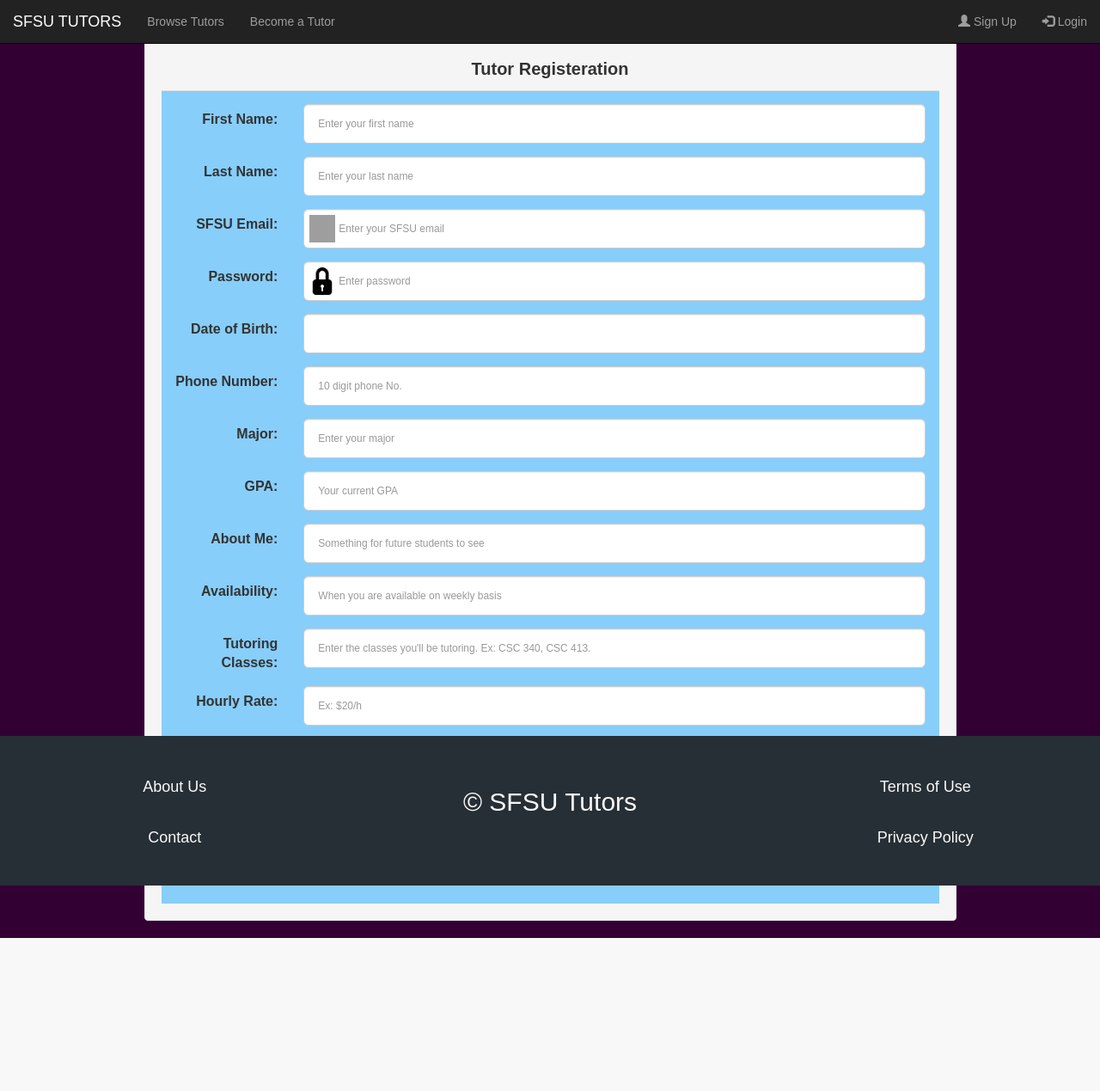
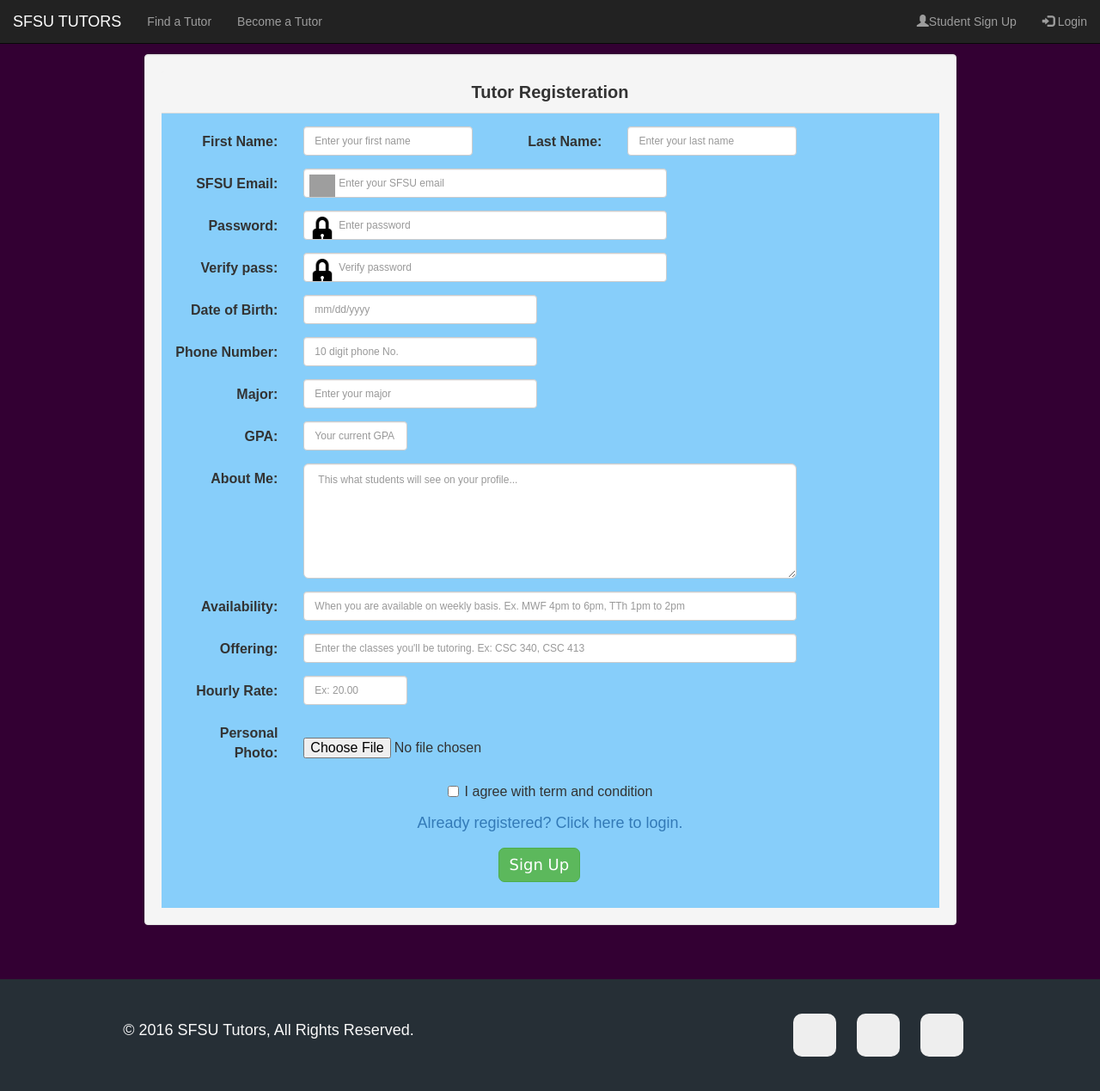
Before and after one commit to Alrashed/SFSUTutors, a PHP site: page /tutor/register in a window 1280 px wide. Shown: the whole page at 86% size. Before the commit the page ends 1091 px from the top, so only its background shows below. Run offline with PHP 8.4, Linux system fonts and the light colour scheme; some libraries are stand-ins or nearby versions; grey boxes are pictures that could not be loaded.

Commit message:
Update style for sign up/login pages

```diff
--- a/application/controller/login.php
+++ b/application/controller/login.php
@@ -29,6 +29,8 @@ class Login extends Controller
                 $_SESSION['loggedInStudent_id'] = $student->student_id;
                 $_SESSION['email'] = $student->email;
                 header('location: ' . URL . 'home');
+            } else {
+                header('location: ' . URL . 'login?msg=failed');
             }
         }
     }
@@ -47,6 +49,8 @@ class Login extends Controller
                 $_SESSION['loggedInTutor_id'] = $tutor->tutor_id;
                 $_SESSION['email'] = $tutor->email;
                 header('location: ' . URL . 'home');
+            } else {
+                header('location: ' . URL . 'login?msg=failed');
             }
         }
     }
--- a/application/view/_templates/footer.php
+++ b/application/view/_templates/footer.php
@@ -5,25 +5,19 @@
 
             <div class="row footer-text">
 
-                <div class="col-sm-4">
+                <div class="col-sm-6">
 
-                    <h4>About Us</h4>
-                    <br>
-                    <h4>Contact</h4>
+                    <h4>&copy; 2016 SFSU Tutors, All Rights Reserved.</h4>
 
                 </div>
 
-                <div class="col-sm-4">
+                <div class="col-sm-2"></div>
 
-                    <h2>&copy; SFSU Tutors</h2>
+                <div class="col-sm-3">
 
-                </div>
-
-                <div class="col-sm-4">
-
-                    <h4>Terms of Use</h4>
-                    <br>
-                    <h4>Privacy Policy</h4>
+                    <div class="social">&#62220;</div>
+                    <div class="social">&#62217;</div>
+                    <div class="social">&#62223;</div>
 
                 </div>
 
--- a/application/view/_templates/header.php
+++ b/application/view/_templates/header.php
@@ -37,21 +37,6 @@ if (!isset($_SESSION)) {
         }
     </style>
 
-    <!-- validate SFSU emails -->
-    <script>
-
-	function validateForm() {
-		var x = document.forms["user"]["email"].value;
-		var atpos = x.indexOf("@mail.sfsu.edu");
-		var dotpos = x.lastIndexOf(".");
-		if (atpos<1 || dotpos<atpos+2 || dotpos+2>=x.length) {
-			alert("Email is invalid! Must end up with SFSU domain: @mail.sfsu.edu");
-			return false;
-		}
-	}
-
-	</script>
-
 </head>
 
 <body>
@@ -68,7 +53,7 @@ if (!isset($_SESSION)) {
 
             <ul class="nav navbar-nav">
 
-                <li><a href="<?php echo URL; ?>search/results">Browse Tutors</a></li>
+                <li><a href="<?php echo URL; ?>search/results">Find a Tutor</a></li>
 
                 <li><a href="<?php echo URL; ?>tutor/register">Become a Tutor</a></li>
 
@@ -98,7 +83,7 @@ if (!isset($_SESSION)) {
 
             <ul class="nav navbar-nav navbar-right">
 
-                <li><a href="<?php echo URL; ?>student/register"><span class="glyphicon glyphicon-user"></span> Sign Up</a></li>
+                <li><a href="<?php echo URL; ?>student/register"><span class="glyphicon glyphicon-user"></span>Student Sign Up</a></li>
 
                 <li><a href="<?php echo URL; ?>login/index"><span class="glyphicon glyphicon-log-in"></span> Login</a></li>
 
--- a/application/view/tutor/register.php
+++ b/application/view/tutor/register.php
@@ -1,34 +1,30 @@
 <div class="container" id="register">
 
-    <div class="box">
+    <div class="box" style="margin-top:4%; margin-bottom:4%;">
 
-        <div class="col-lg-10 col-lg-offset-1" style="margin-bottom:-20%">
+        <div class="col-lg-10 col-lg-offset-1">
 
             <div class="panel panel-default well">
 
                 <div class="panel-heading" style="text-align:center; font-weight:800; font-size:20px">Tutor Registeration</div>
 
-                <form class="panel-body col-lg-offset-0 form-horizontal" style="font-size: 16px;background-color: #87CEFA"  name="tutor" role="form" action="<?php echo URL; ?>tutor/registertutor" onsubmit="return validateForm();" method="POST">
+                <form class="panel-body form-horizontal" style="font-size: 16px;background-color: #87CEFA"  name="tutor" role="form" action="<?php echo URL; ?>tutor/registertutor" method="POST">
 
                     <div class="form-group">
 
                         <label class="control-label col-sm-2" for="first name" >First Name:</label>
 
-                        <div class="col-sm-10">
+                        <div class="col-sm-3">
 
-                            <input type="text" class="form-control input-lg placeholder" name="firstname" id="firstname" placeholder="Enter your first name">
+                            <input type="text" class="form-control  placeholder" name="firstname" id="firstname" placeholder="Enter your first name" required>
 
                         </div>
 
-                    </div>
-
-                    <div class="form-group">
-
                         <label class="control-label col-sm-2" for="last name" >Last Name:</label>
 
-                        <div class="col-sm-10">
+                        <div class="col-sm-3">
 
-                            <input type="text" class="form-control input-lg placeholder" name="lastname" id="lastname" placeholder="Enter your last name">
+                            <input type="text" class="form-control placeholder" name="lastname" id="lastname" placeholder="Enter your last name" required>
 
                         </div>
 
@@ -38,9 +34,9 @@
 
                         <label class="control-label col-sm-2" for="email">SFSU Email:</label>
 
-                        <div class="col-sm-10">
+                        <div class="col-sm-6">
 
-                            <input type="email" class="form-control input-lg placeholder email_field" name="email" placeholder="Enter your SFSU email">
+                            <input type="email" class="form-control placeholder email_field" name="email" id="email" placeholder="Enter your SFSU email" required>
 
                         </div>
 
@@ -50,9 +46,21 @@
 
                         <label class="control-label col-sm-2" for="password">Password:</label>
 
-                        <div class="col-sm-10">
+                        <div class="col-sm-6">
 
-                            <input type="password" class="form-control input-lg placeholder password_field" name= "password" placeholder="Enter password">
+                            <input type="password" class="form-control placeholder password_field" name="password" id="password" placeholder="Enter password" required>
+
+                        </div>
+
+                    </div>
+
+                    <div class="form-group">
+
+                        <label class="control-label col-sm-2" for="password">Verify pass:</label>
+
+                        <div class="col-sm-6">
+
+                            <input type="password" class="form-control placeholder password_field" name="cpassword" id="cpassword" placeholder="Verify password" required>
 
                         </div>
 
@@ -62,9 +70,9 @@
 
                         <label class="control-label col-sm-2" for="birthdate">Date of Birth:</label>
 
-                        <div class="col-sm-10">
+                        <div class="col-sm-4">
 
-                            <input type="text" class="form-control input-lg" name="birthdate">
+                            <input type="text" class="form-control placeholder" name="birthdate" placeholder="mm/dd/yyyy" required>
 
                         </div>
 
@@ -74,9 +82,9 @@
 
                         <label class="control-label col-sm-2" for="phone">Phone Number:</label>
 
-                        <div class="col-sm-10">
+                        <div class="col-sm-4">
 
-                            <input type="text" class="form-control input-lg placeholder" name= "phone" placeholder="10 digit phone No." maxlength="10">
+                            <input type="text" class="form-control placeholder" name= "phone" placeholder="10 digit phone No." maxlength="10" required>
 
                         </div>
 
@@ -86,9 +94,9 @@
 
                         <label class="control-label col-sm-2" for="major">Major:</label>
 
-                        <div class="col-sm-10">
+                        <div class="col-sm-4">
 
-                            <input type="text" class="form-control input-lg placeholder" name= "major" placeholder="Enter your major">
+                            <input type="text" class="form-control placeholder" name= "major" placeholder="Enter your major" required>
 
                         </div>
 
@@ -98,9 +106,9 @@
 
                         <label class="control-label col-sm-2" for="gpa">GPA:</label>
 
-                        <div class="col-sm-10">
+                        <div class="col-sm-2">
 
-                            <input type="text" class="form-control input-lg placeholder" name= "gpa" placeholder="Your current GPA">
+                            <input type="text" class="form-control placeholder" name= "gpa" placeholder="Your current GPA" required>
 
                         </div>
 
@@ -110,9 +118,9 @@
 
                         <label class="control-label col-sm-2" for="about">About Me:</label>
 
-                        <div class="col-sm-10">
+                        <div class="col-sm-8">
 
-                            <input type="text" class="form-control input-lg placeholder" name= "about" placeholder="Something for future students to see">
+                            <textarea rows="7" class="form-control input-lg placeholder" name= "about" maxlength="1000" placeholder="This what students will see on your profile..." required></textarea>
 
                         </div>
 
@@ -122,9 +130,9 @@
 
                         <label class="control-label col-sm-2" for="available">Availability:</label>
 
-                        <div class="col-sm-10">
+                        <div class="col-sm-8">
 
-                            <input type="text" class="form-control input-lg placeholder" name= "available" placeholder="When you are available on weekly basis">
+                            <input type="text" class="form-control placeholder" name= "available" placeholder="When you are available on weekly basis. Ex. MWF 4pm to 6pm, TTh 1pm to 2pm" required>
 
                         </div>
 
@@ -132,11 +140,11 @@
 
                     <div class="form-group">
 
-                        <label class="control-label col-sm-2" for="offering">Tutoring Classes:</label>
+                        <label class="control-label col-sm-2" for="offering">Offering:</label>
 
-                        <div class="col-sm-10">
+                        <div class="col-sm-8">
 
-                            <input type="text" class="form-control input-lg placeholder" name= "offering" placeholder="Enter the classes you'll be tutoring. Ex: CSC 340, CSC 413.">
+                            <input type="text" class="form-control placeholder" name= "offering" placeholder="Enter the classes you'll be tutoring. Ex: CSC 340, CSC 413" required>
 
                         </div>
 
@@ -146,9 +154,21 @@
 
                         <label class="control-label col-sm-2" for="price">Hourly Rate:</label>
 
+                        <div class="col-sm-2">
+
+                            <input type="text" class="form-control placeholder" name= "price" placeholder="Ex: 20.00" required>
+
+                        </div>
+
+                    </div>
+
+                    <div class="form-group">
+
+                        <label class="control-label col-sm-2" for="photo" >Personal Photo:</label>
+
                         <div class="col-sm-10">
-
-                            <input type="text" class="form-control input-lg placeholder" name= "price" placeholder="Ex: $20/h">
+                            <br>
+                            <input type="file" name="photo" id="photo" class="" required>
 
                         </div>
 
@@ -160,7 +180,7 @@
 
                             <div class="checkbox">
 
-                                <label><input type="checkbox"> I agree with term and condition</label>
+                                <label><input type="checkbox" required> I agree with term and condition</label>
 
                             </div>
 
@@ -170,7 +190,7 @@
 
                     <div class="" style="text-align:center">
 
-                        <a href="<?php echo URL; ?>login/index">Already registered? Click here to login.</a>
+                        <a href="<?php echo URL; ?>login/index"><h4>Already registered? Click here to login.</h4></a>
 
                     </div>
 
@@ -178,7 +198,7 @@
 
                         <div class="col-lg-4 col-lg-offset-5">
 
-                            <button type="submit" class="btn btn-success submit" style="margin-right:20%; margin-top:20%; margin-bottom:0%;" name= "submit" value='submit'>Sign Up</button>
+                            <button type="submit" class="btn btn-success submit" style="margin-right:20%; margin-bottom:0%;" name= "submit" value="submit" onclick="validateEmail()">Sign Up</button>
 
                         </div>
 
@@ -193,3 +213,30 @@
     </div>
 
 </div>
+
+<!-- Script that validates password and email -->
+<script>
+    var password = document.getElementById("password");
+    var confirm_password = document.getElementById("cpassword");
+    function validatePassword() {
+        if (password.value !== confirm_password.value) {
+            confirm_password.setCustomValidity("Passwords must match!");
+        } else {
+            confirm_password.setCustomValidity('');
+        }
+    }
+    password.onchange = validatePassword;
+    confirm_password.onkeyup = validatePassword;
+
+    function validateEmail() {
+        var email = document.getElementById("email");
+        var domain1 = /^\w+([-+.]\w+)*@mail.sfsu.edu$/; // accepts common characters before @ symbol
+        var domain2 = /^\w+([-+.]\w+)*@sfsu.edu$/;
+        if (email.value.match(domain1) || email.value.match(domain2)) {
+            email.setCustomValidity('');
+        } else {
+            email.setCustomValidity("Email must be from SFSU!")
+        }
+        email.onchange = validateEmail;
+    }
+</script>
--- a/public/css/style.css
+++ b/public/css/style.css
@@ -190,3 +190,42 @@ img:hover  {
 .reviews-list li:last-child {
     border-bottom: 1px solid #DEDEDE;
 }
+
+@import url('http://weloveiconfonts.com/api/?family=entypo');
+.social {
+  display: inline-block;
+  width: 50px;
+  height: 50px;
+  margin: 0 10px;
+  line-height: 50px;
+  font-family: Entypo;
+  font-size: 28px;
+  text-align: center;
+  color: #555;
+  border-radius: 10px;
+  background: #eee;
+  overflow: hidden;
+  cursor: pointer;
+}
+.social {
+   text-shadow: rgb(226, 226, 226) 1px 1px,
+    rgb(227, 227, 227) 2px 2px,
+    rgb(227, 227, 227) 3px 3px,
+    rgb(228, 228, 228) 4px 4px,
+    rgb(229, 229, 229) 5px 5px,
+    rgb(229, 229, 229) 6px 6px,
+    rgb(230, 230, 230) 7px 7px,
+    rgb(230, 230, 230) 8px 8px,
+    rgb(231, 231, 231) 9px 9px,
+    rgb(232, 232, 232) 10px 10px,
+    rgb(232, 232, 232) 11px 11px,
+    rgb(233, 233, 233) 12px 12px,
+    rgb(233, 233, 233) 13px 13px,
+    rgb(234, 234, 234) 14px 14px,
+    rgb(235, 235, 235) 15px 15px,
+    rgb(235, 235, 235) 16px 16px,
+    rgb(236, 236, 236) 17px 17px,
+    rgb(236, 236, 236) 18px 18px,
+    rgb(237, 237, 237) 19px 19px,
+    rgb(238, 238, 238) 20px 20px;
+}
```
Also changed, not shown: application/view/login/index.php (+20 -10 lines), application/view/student/register.php (+64 -25 lines).
